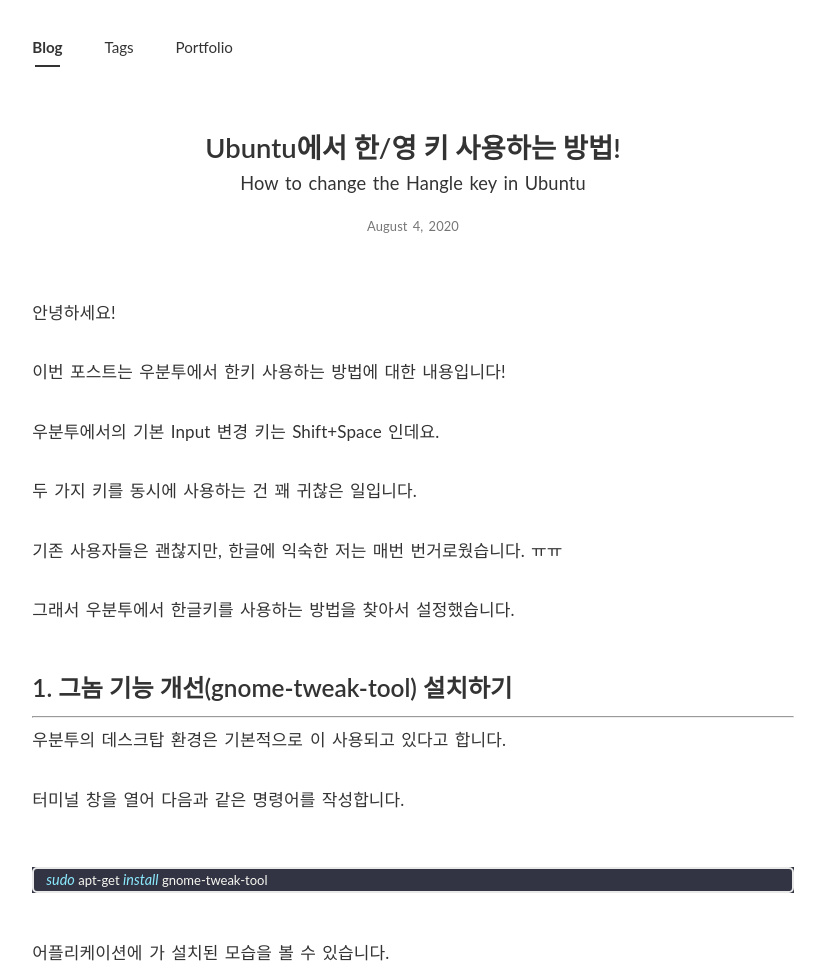
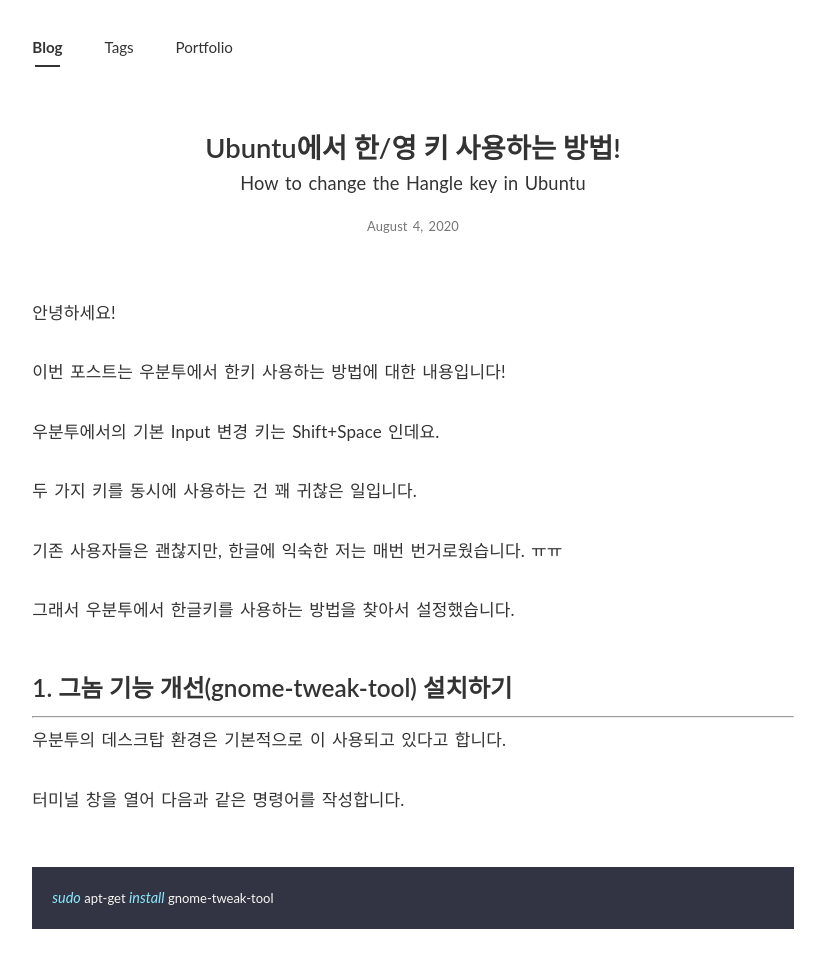
Before and after one commit to PEBpung/PEBpung.github.io, a Jekyll site: the page built from _posts/2020-08-04-ubuntu-hangle-setting.md, in a window 1280 px wide. Shown: the top 977 px of the page, without its empty margins (227-1052 px from the left). Built offline with Jekyll 4.4.1, drawn with Linux system fonts in a browser that asks for light colours; nearby versions of some CDN libraries; some web fonts are replaced; comment, search, counter and statistics services are not loaded; grey boxes are pictures that could not be loaded.

Commit message:
[Change] code 블럭 padding

```diff
--- a/_sass/base/_highlight.scss
+++ b/_sass/base/_highlight.scss
@@ -15,17 +15,15 @@
 .highlight pre {
     margin-bottom:1.0rem !important;
     margin-top:1.5rem !important;
-    padding-bottom:0 !important;
-    padding-top:0 !important;
     background: #323443 !important;
     -webkit-font-smoothing: antialiased;
     text-rendering: optimizeLegibility;
     font-family: Menlo, Monaco, Consolas, "Lucida Console", Roboto, Ubuntu, monospace;
     border-radius: 5px;
     font-size: 95%;
-    padding: 8px 12px;
+    padding: 20px 20px;
     overflow-x: auto;
-    border: 2px solid #e8e8e8;
+    border: 0px solid #e8e8e8;
     // margin : 10px 0;
     // * {font-size:0.9rem;
     // }
```
